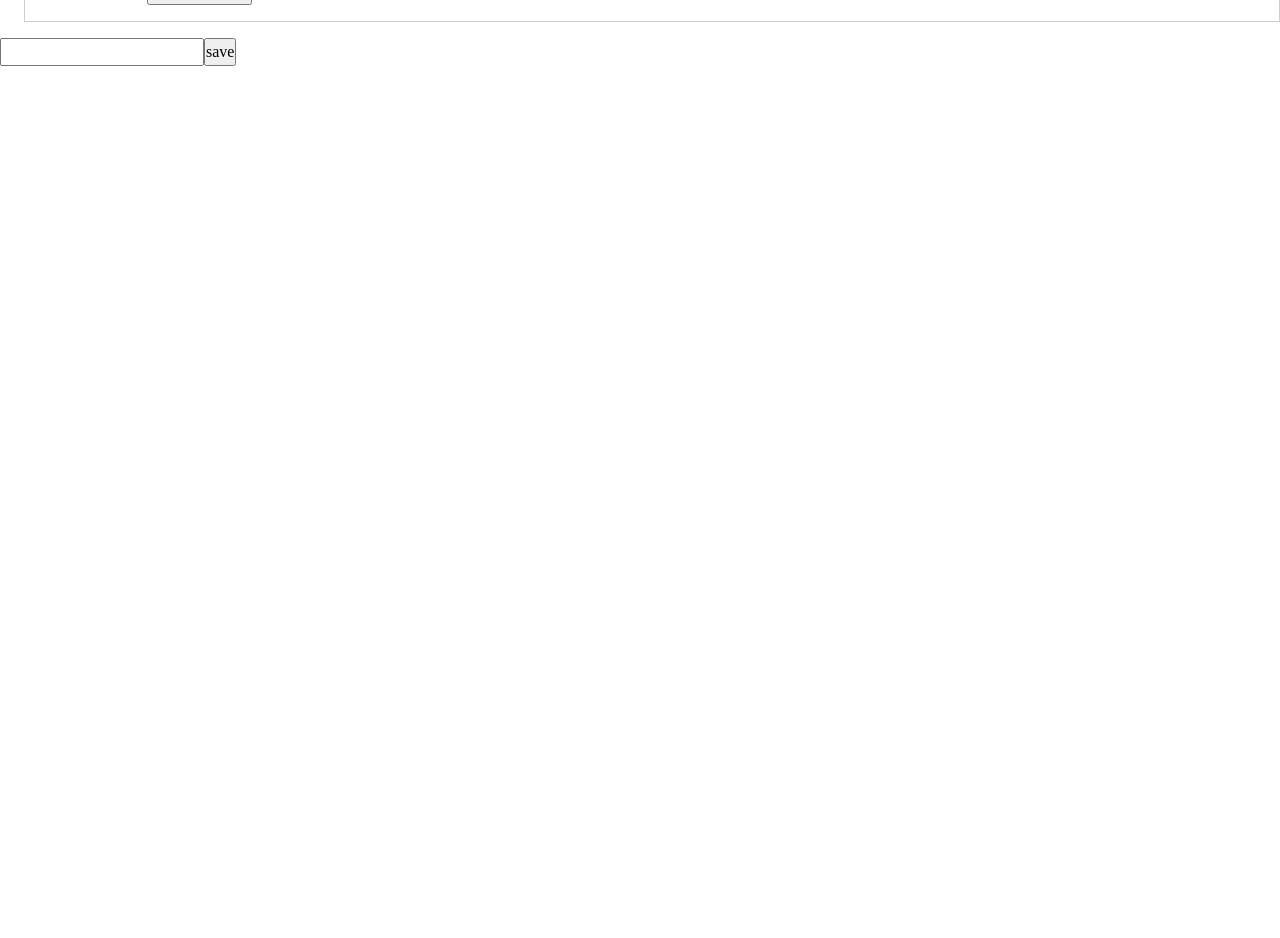
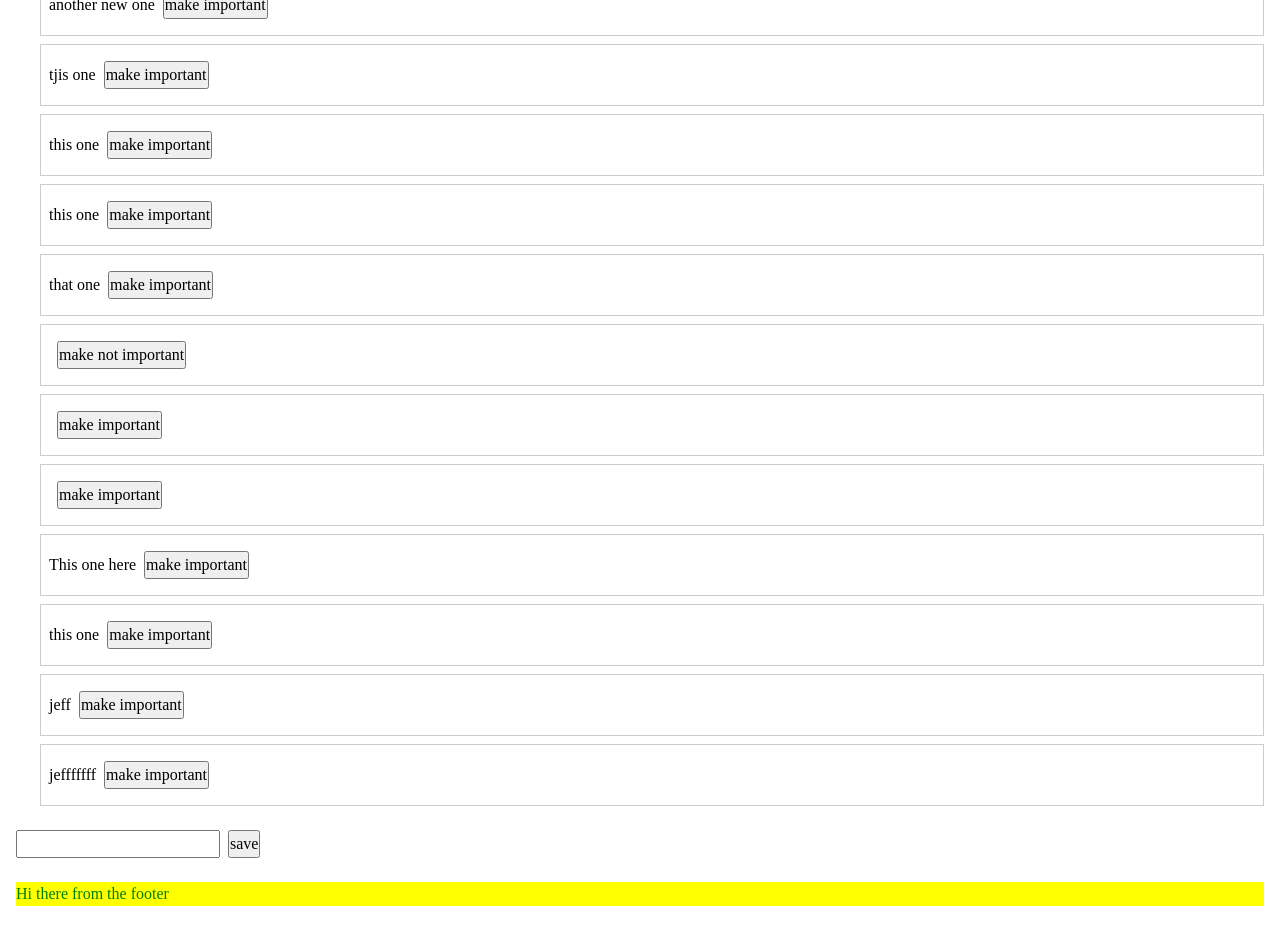
Before and after one commit to kuure/fso, a React (Vite) app: page / in a window 1280 px wide. Shown: the part 820-1758 px from the top of the page. Before the commit the page ends 886 px from the top, so only its background shows below. Built offline with nearby package versions, Linux system fonts and the light colour scheme; data requests are answered from the project's data file.

Commit message:
working version after 'inline styles'

```diff
--- a/db.json
+++ b/db.json
@@ -3,12 +3,12 @@
     {
       "id": "1",
       "content": "HTML is easy",
-      "important": true
+      "important": false
     },
     {
       "id": "2",
       "content": "Browser can execute only JavaScript",
-      "important": false
+      "important": true
     },
     {
       "id": "3",
@@ -22,7 +22,7 @@
     },
     {
       "content": "tomatoes are alright",
-      "important": false,
+      "important": true,
       "id": "Eu8XZ9j"
     },
     {
@@ -37,7 +37,7 @@
     },
     {
       "content": "this thing",
-      "important": true,
+      "important": false,
       "id": "gr5HNo2"
     },
     {
@@ -49,6 +49,61 @@
       "content": "another new one",
       "important": false,
       "id": "XbvaaTX"
+    },
+    {
+      "content": "tjis one",
+      "important": false,
+      "id": "a1ewbeE"
+    },
+    {
+      "content": "this one",
+      "important": false,
+      "id": "nvJ69gN"
+    },
+    {
+      "content": "this one",
+      "important": false,
+      "id": "a8tjlT1"
+    },
+    {
+      "content": "that one",
+      "important": false,
+      "id": "G8-HP2M"
+    },
+    {
+      "content": "",
+      "important": true,
+      "id": "BXT6UIh"
+    },
+    {
+      "content": "",
+      "important": false,
+      "id": "81dc5yy"
+    },
+    {
+      "content": "",
+      "important": false,
+      "id": "JFagTX8"
+    },
+    {
+      "content": "This one here",
+      "important": false,
+      "id": "bDLYY_R"
+    },
+    {
+      "content": "this one",
+      "important": false,
+      "id": "tgS54lS"
+    },
+    {
+      "content": "jeff",
+      "important": false,
+      "id": "S0ufcRY"
+    },
+    {
+      "content": "jefffffff",
+      "important": false,
+      "id": "IbZknUR"
     }
   ],
   "defaultPersons": [
--- a/src/App.jsx
+++ b/src/App.jsx
@@ -2,6 +2,31 @@ import { useState,useEffect } from 'react'
 import Note from './components/Note'
 import Notification from './components/Notification'
 import noteService from './services/notes'
+
+
+
+
+const Footer = () => {
+
+	const footerStyle = {
+		color: "green",
+		fontStyle: "bold",
+		backgroundColor: "yellow",
+	}
+	return (
+
+		<footer style={footerStyle}>
+			<p>Hi there from the footer</p>
+		</footer>
+
+	)
+
+}
+
+
+
+
+
 
 const App = () => {
 
@@ -12,7 +37,7 @@ const App = () => {
 	// determine what ones to show
 	const [showAll,setShowAll] = useState(true)
 	// error messages
-	const [errorMessage,setErrorMessage] = useState('some error happened')
+	const [errorMessage,setErrorMessage] = useState(null)
 
 	// get the data right when the page loads
 	useEffect(() => {
@@ -48,13 +73,20 @@ const App = () => {
 		const changedNote = { ...note, important: !note.important }
 
 		noteService
-			.update(id, changedNote)
+			.update(id,changedNote)
 			.then(returnedNote => {
 				setNotes(notes.map(note => note.id===id ? returnedNote : note ))
+
 			})
+
 			.catch(error => {
-				alert(`the note '${note.content}' was already deleted from the server`)
-				setNotes(notes.filter(n => n.id !== id))
+				setErrorMessage(
+					`the note '${note.content}' was already deleted from the server`
+				)
+				setTimeout(() => {
+					setErrorMessage(null)
+				},5000)
+				//setNotes(notes.filter(n => n.id !== id))
 			})
 	}
 
@@ -108,6 +140,8 @@ const App = () => {
 
 			</form>
 
+			<Footer />
+
 		</div>
 	)
 }
--- a/src/components/Note.jsx
+++ b/src/components/Note.jsx
@@ -1,6 +1,8 @@
 const Note = ({ note, toggleImportance }) => {
 
-	const label = note.important ? 'make not important' : 'make important'
+	const label = note.important
+		? 'make not important'
+		: 'make important'
 
 	return (
 		<li className="note">
--- a/src/components/Notification.jsx
+++ b/src/components/Notification.jsx
@@ -1,6 +1,8 @@
 const Notification = ({message}) => {
 
-	if(message === null) return null
+	if (message === null) {
+		return null
+	}
 
 	return (
 		<div className='error'>
--- a/src/index.css
+++ b/src/index.css
@@ -1,11 +1,21 @@
-h2 {
+body {
+	padding: 1rem;
+}
+
+h1 {
 	color: green;
+	font-style: italic;
 }
 
 .note {
 	border: 1px solid #ccc;
-	padding: 1rem;
+	padding: 0.5rem;
 	list-style: none;
+	margin-bottom: 0.5rem;
+}
+
+button {
+	margin: 0.5rem;
 }
 
 .error {
```
